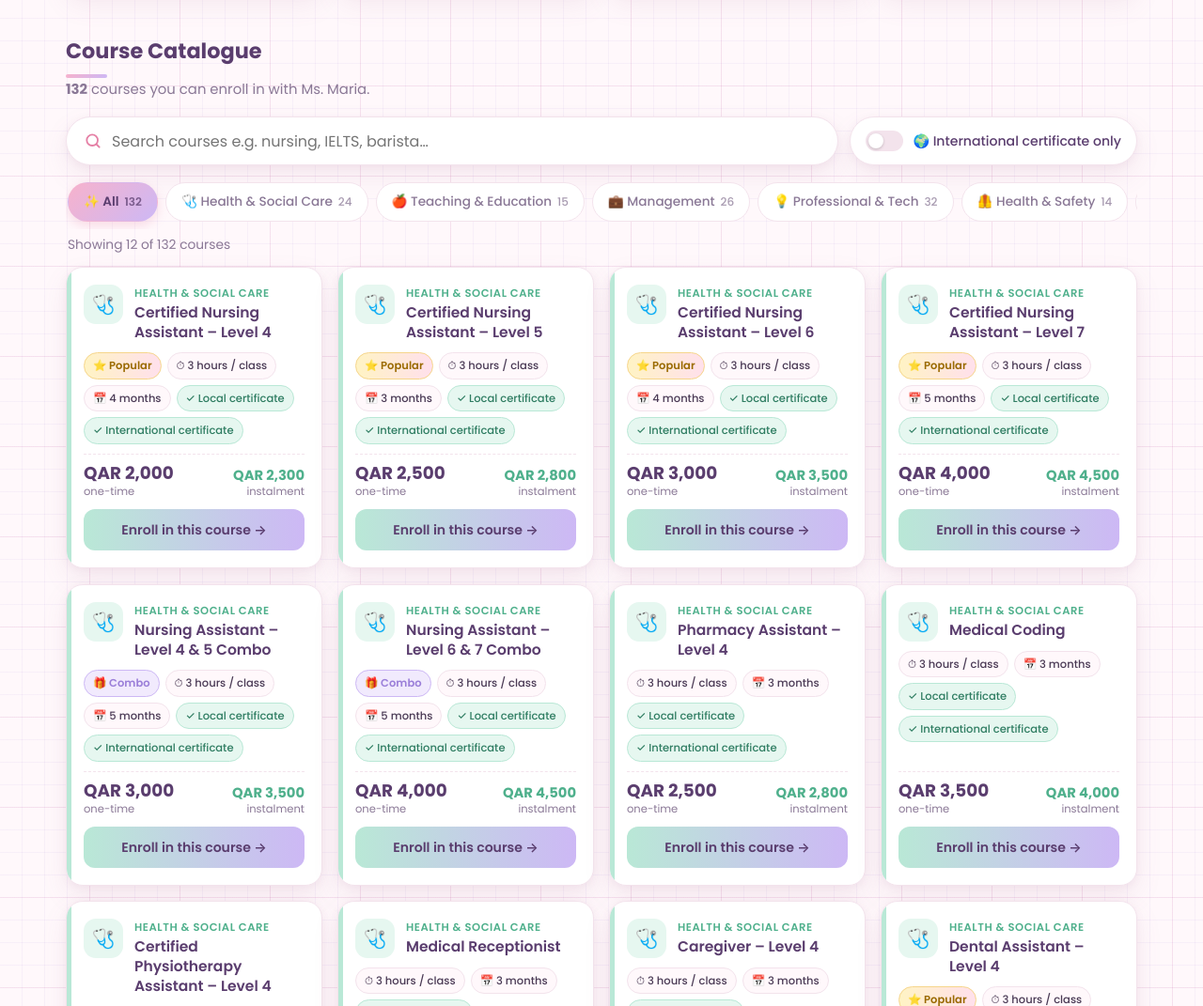
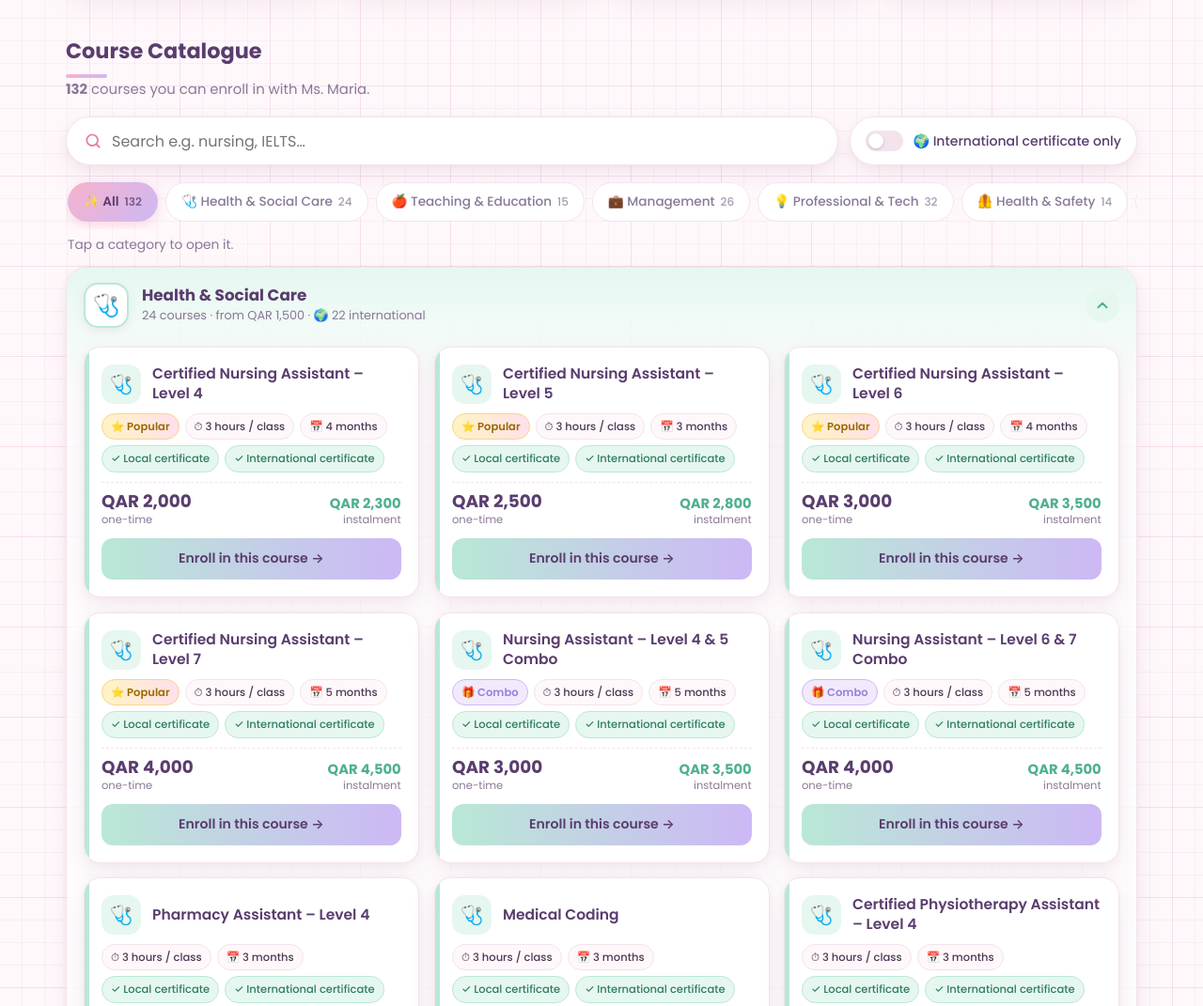
Before and after one commit to learnovateqa/elevatewithmsmaria, a plain HTML site: page index.html in a window 1280 px wide. Shown: the part 2020-3091 px from the top of the page at 94% size. Drawn offline with Linux system fonts and the light colour scheme.

Commit message:
Group course catalogue into collapsible category sections
Co-Authored-By: Claude Opus 5.5 <noreply@anthropic.com>
Claude-Session: https://claude.ai/code/session_01JVe7rBzHfhvH6M4TkWNvBo

```diff
--- a/index.html
+++ b/index.html
@@ -279,7 +279,26 @@
   .price .ask b{font-size:.95rem}
   .btn-sm{min-height:44px;border-radius:12px;font-size:.88rem;width:100%;background:var(--accent-grad);background-size:200% auto;color:var(--plum);transition:background-position .5s,box-shadow .3s,transform .2s}
   .btn-sm:hover{background-position:right center;box-shadow:0 6px 14px rgba(160,100,140,.2)}
-  .cat-more{text-align:center;margin-top:20px}
+
+  .cgroups{display:grid;gap:14px}
+  .cgroup{background:rgba(255,255,255,.7);border:1px solid var(--line);border-radius:22px;box-shadow:var(--shadow);overflow:hidden;transition:box-shadow .25s}
+  .cgroup[open]{background:linear-gradient(180deg,var(--accent-soft),rgba(255,255,255,.75) 140px)}
+  .cgroup summary{list-style:none;display:flex;align-items:center;gap:14px;padding:16px 18px;cursor:pointer;min-height:72px;-webkit-tap-highlight-color:transparent}
+  .cgroup summary::-webkit-details-marker{display:none}
+  .cgroup summary:hover .gc{background:var(--accent);color:#fff}
+  .cgroup summary:focus-visible{outline:3px solid var(--lav-deep);outline-offset:-3px;border-radius:22px}
+  .gi{width:48px;height:48px;border-radius:15px;background:#fff;display:grid;place-items:center;font-size:1.45rem;flex-shrink:0;box-shadow:0 3px 10px rgba(160,100,140,.12);border:2px solid var(--accent)}
+  .gt{flex:1;min-width:0}
+  .gt b{display:block;color:var(--plum);font-size:1.05rem;font-weight:700;line-height:1.3}
+  .gt small{display:block;color:var(--muted);font-size:.8rem}
+  .gc{width:36px;height:36px;border-radius:50%;background:var(--accent-soft);color:var(--accent-text);display:grid;place-items:center;flex-shrink:0;transition:transform .35s cubic-bezier(.3,1.4,.5,1),background .2s,color .2s}
+  .gc svg{width:18px;height:18px}
+  .cgroup[open] .gc{transform:rotate(180deg)}
+  .cgroup .cgrid{padding:4px 18px 20px}
+  .cgroup .cname{display:none}
+  .cgroup .course .top{align-items:center}
+  .cgroup[open] .cgrid{animation:pop .4s cubic-bezier(.2,.7,.2,1)}
+
   .btn-more{background:#fff;color:var(--plum);border:1.5px solid var(--rose)}
   .btn-more:hover{background:var(--rose-soft)}
   .fee-note{margin-top:16px;font-size:.8rem;color:var(--muted);text-align:center;max-width:720px;margin-left:auto;margin-right:auto}
@@ -404,6 +423,9 @@
     .toggle{width:100%}
     .search{flex-basis:100%}
     .cgrid{grid-template-columns:1fr}
+    .cgroup summary{padding:14px}
+    .cgroup .cgrid{padding:4px 12px 14px}
+    .gt b{font-size:.98rem}
     .hero-cta .btn{flex:1}
     .steps{grid-template-columns:1fr}
     footer .wrap{flex-direction:column;align-items:flex-start}
@@ -628,7 +650,7 @@
       <div class="cat-controls">
         <label class="search">
           <svg viewBox="0 0 24 24" fill="none" stroke="currentColor" stroke-width="2.2" stroke-linecap="round" aria-hidden="true"><circle cx="11" cy="11" r="7"/><path d="m20 20-3.5-3.5"/></svg>
-          <input id="catSearch" type="search" placeholder="Search courses e.g. nursing, IELTS, barista…" aria-label="Search courses" autocomplete="off">
+          <input id="catSearch" type="search" placeholder="Search e.g. nursing, IELTS…" aria-label="Search courses" autocomplete="off">
         </label>
         <label class="toggle">
           <input type="checkbox" id="intlOnly">
@@ -640,8 +662,7 @@
       <div class="chips" id="catChips" role="tablist" aria-label="Course categories"></div>
 
       <p class="cat-status" id="catStatus" aria-live="polite"></p>
-      <div class="cgrid" id="catGrid"></div>
-      <div class="cat-more"><button class="btn btn-more" id="catMore" type="button">Show more courses</button></div>
+      <div class="cgroups" id="catGrid"></div>
       <p class="fee-note">Fees are in Qatari Riyal (QAR). <b>One-time</b> = pay in full, <b>Instalment</b> = total when paying in parts. Timing is per class. Fees may change, so please confirm with Ms. Maria when you enroll.</p>
     </section>
 
@@ -1045,10 +1066,9 @@
     courseSel.insertBefore(g, otherGroup);
   });
 
-  var cState = { cat: 'all', q: '', intl: false, limit: 12 };
+  var cState = { cat: 'all', q: '', intl: false };
   var chipsEl = document.getElementById('catChips');
   var gridEl = document.getElementById('catGrid');
-  var moreBtn = document.getElementById('catMore');
   var statusEl = document.getElementById('catStatus');
   var catClass = { health: 'c-health', teach: 'c-teach', mgmt: 'c-mgmt', prof: 'c-prof', safety: 'c-safety', beauty: 'c-beauty', lang: 'c-lang' };
 
@@ -1058,17 +1078,16 @@
   chipsEl.innerHTML = chip('all', '✨ All', ALL.length) + CATALOG.map(function (c) { return chip(c.id, c.icon + ' ' + esc(c.name), c.courses.length); }).join('');
   chipsEl.addEventListener('click', function (e) {
     var b = e.target.closest('.chip'); if (!b) return;
-    cState.cat = b.dataset.cat; cState.limit = 12;
+    cState.cat = b.dataset.cat;
     chipsEl.querySelectorAll('.chip').forEach(function (c) { c.setAttribute('aria-selected', c === b ? 'true' : 'false'); });
     renderCatalog();
   });
   var searchTimer;
   document.getElementById('catSearch').addEventListener('input', function (e) {
     clearTimeout(searchTimer);
-    searchTimer = setTimeout(function () { cState.q = e.target.value.trim().toLowerCase(); cState.limit = 12; renderCatalog(); }, 120);
+    searchTimer = setTimeout(function () { cState.q = e.target.value.trim().toLowerCase(); renderCatalog(); }, 120);
   });
-  document.getElementById('intlOnly').addEventListener('change', function (e) { cState.intl = e.target.checked; cState.limit = 12; renderCatalog(); });
-  moreBtn.addEventListener('click', function () { cState.limit += 12; renderCatalog(true); });
+  document.getElementById('intlOnly').addEventListener('change', function (e) { cState.intl = e.target.checked; renderCatalog(); });
 
   function courseCard(c, i) {
     var tags = [];
@@ -1095,26 +1114,47 @@
       '</article>';
   }
 
-  function renderCatalog(keepScroll) {
+  var openGroups = { health: true };   // which categories start open
+  function renderCatalog() {
     var words = cState.q.split(/\s+/).filter(Boolean);
+    var filtering = words.length > 0 || cState.intl;
+    var total = 0, groups = 0;
+    var html = CATALOG.map(function (cat) {
+      if (cState.cat !== 'all' && cat.id !== cState.cat) return '';
       var list = ALL.filter(function (c) {
-      if (cState.cat !== 'all' && c.cat.id !== cState.cat) return false;
+        if (c.cat !== cat) return false;
         if (cState.intl && c.intl !== 1) return false;
         if (!words.length) return true;
         var hay = (c.name + ' ' + c.cat.name).toLowerCase();
         return words.every(function (w) { return hay.indexOf(w) > -1; });
       });
-    var shown = list.slice(0, cState.limit);
-    if (!list.length) {
-      gridEl.innerHTML = '<div class="empty"><b>No courses match your search</b><p>Ms. Maria may still be able to help. Tell her what you are looking for.</p>' +
+      if (!list.length) return '';
+      total += list.length; groups++;
+      var fees = list.filter(function (c) { return c.one != null; }).map(function (c) { return c.one; });
+      var from = SHOW_PRICES && fees.length ? ' · from ' + qar(Math.min.apply(null, fees)) : '';
+      var intl = list.filter(function (c) { return c.intl === 1; }).length;
+      var open = filtering || cState.cat !== 'all' || openGroups[cat.id];
+      return '<details class="cgroup ' + catClass[cat.id] + '" data-group="' + cat.id + '"' + (open ? ' open' : '') + '>' +
+        '<summary><span class="gi" aria-hidden="true">' + cat.icon + '</span>' +
+        '<span class="gt"><b>' + esc(cat.name) + '</b><small>' + list.length + ' course' + (list.length === 1 ? '' : 's') + from +
+        (intl ? ' · 🌍 ' + intl + ' international' : '') + '</small></span>' +
+        '<span class="gc" aria-hidden="true"><svg viewBox="0 0 24 24" fill="none" stroke="currentColor" stroke-width="2.5" stroke-linecap="round" stroke-linejoin="round"><path d="m6 9 6 6 6-6"/></svg></span></summary>' +
+        '<div class="cgrid">' + list.map(courseCard).join('') + '</div></details>';
+    }).join('');
+    if (!total) {
+      html = '<div class="empty"><b>No courses match your search</b><p>Ms. Maria may still be able to help. Tell her what you are looking for.</p>' +
         '<button class="btn btn-enroll" type="button" data-enroll="Other">Ask about another course →</button></div>';
-    } else {
-      gridEl.innerHTML = shown.map(courseCard).join('');
     }
-    statusEl.textContent = list.length ? 'Showing ' + shown.length + ' of ' + list.length + ' course' + (list.length === 1 ? '' : 's') : '';
-    moreBtn.parentElement.hidden = shown.length >= list.length;
-    moreBtn.textContent = 'Show more courses (' + (list.length - shown.length) + ' more)';
+    gridEl.innerHTML = html;
+    statusEl.textContent = !total ? '' : filtering
+      ? total + ' matching course' + (total === 1 ? '' : 's') + ' in ' + groups + ' categor' + (groups === 1 ? 'y' : 'ies')
+      : cState.cat === 'all' ? 'Tap a category to open it.' : '';
   }
+  // remember which groups the student opened or closed
+  gridEl.addEventListener('toggle', function (e) {
+    var d = e.target; if (!d.dataset || !d.dataset.group) return;
+    if (!cState.q && !cState.intl && cState.cat === 'all') openGroups[d.dataset.group] = d.open;
+  }, true);
   renderCatalog();
 
   // "Enroll" on a course -> pre-select it in the form and scroll there
```
Lines whose indentation alone changed are shown as unchanged.
